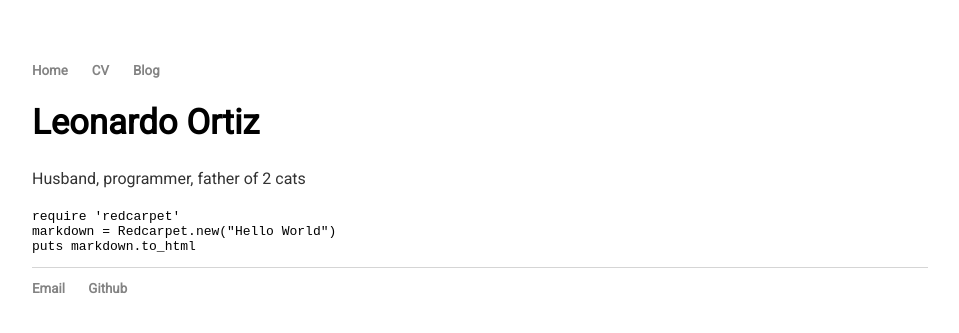
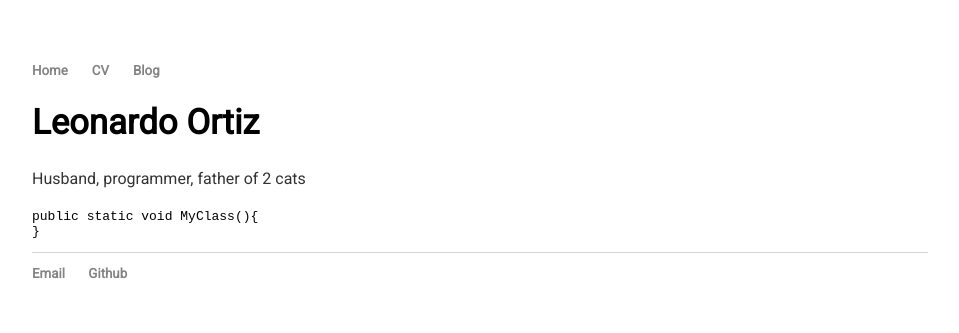
Before and after one commit to leohackerman/leohackerman.github.io, a Jekyll site: the page built from index.md, in a window 1280 px wide. Shown: the top 333 px of the page, without its empty margins (160-1119 px from the left). Built offline with Jekyll 4.4.1, drawn with Linux system fonts in a browser that asks for light colours.

Commit message:
Update index.md

````diff
--- a/index.md
+++ b/index.md
@@ -7,8 +7,7 @@ title: Leonardo Ortiz
 	<p>Husband, programmer, father of 2 cats</p>
 </div>
 
-```ruby
-require 'redcarpet'
-markdown = Redcarpet.new("Hello World")
-puts markdown.to_html
+```java
+public static void MyClass(){
+}
 ```
````
